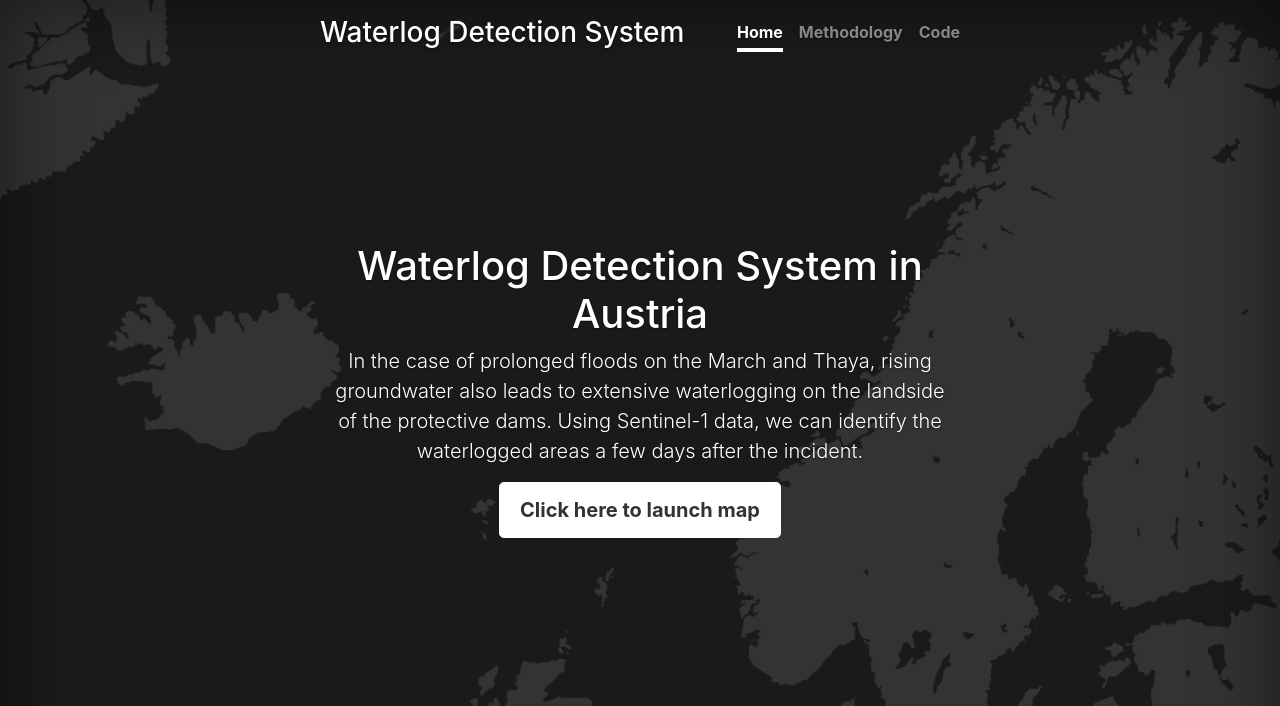
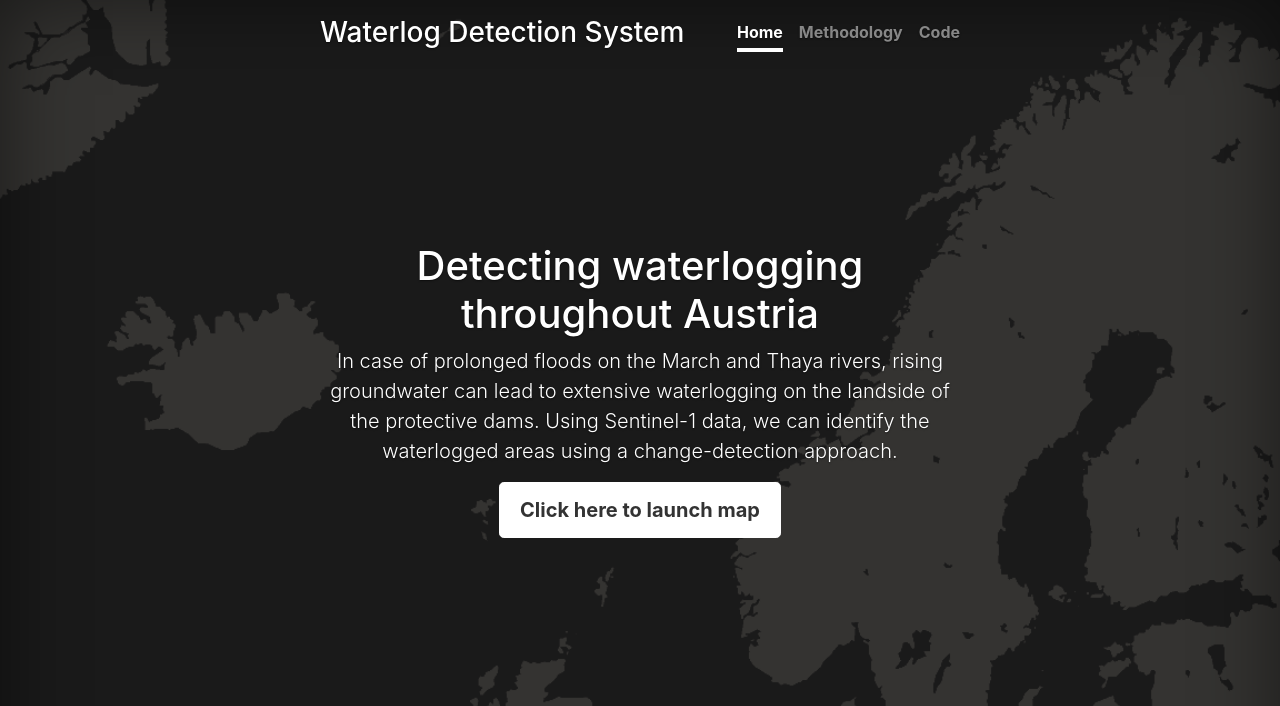
Before and after one commit to adebowaledaniel/fastapi_flood, a FastAPI app: page / in a window 1280 px wide. Shown: the top 706 px of the page. Run offline with FastAPI, Linux system fonts and the light colour scheme; parts of the project's set-up code (start-up, migrations or seed data) failed here and were passed over; some libraries are stand-ins or nearby versions.

Commit message:
Update home.html

```diff
--- a/templates/home.html
+++ b/templates/home.html
@@ -49,9 +49,9 @@
         </header>
 
         <main role="main" class="inner cover">
-            <h1 class="cover-heading">Waterlog Detection System in Austria</h1>
-            <p class="lead">In the case of prolonged floods on the March and Thaya, rising groundwater also leads to
-             extensive waterlogging on the landside of the protective dams. Using Sentinel-1 data, we can identify the waterlogged areas a few days after the incident.</p>
+            <h1 class="cover-heading">Detecting waterlogging throughout Austria</h1>
+            <p class="lead">In  case of prolonged floods on the March and Thaya rivers, rising groundwater can lead to
+             extensive waterlogging on the landside of the protective dams. Using Sentinel-1 data, we can identify the waterlogged areas using a change-detection approach.</p>
             <p class="lead">
                 <a href="{{ url_for('map') }}" class="btn btn-lg btn-secondary" target="blank">Click here to launch map</a>
             </p>
```
